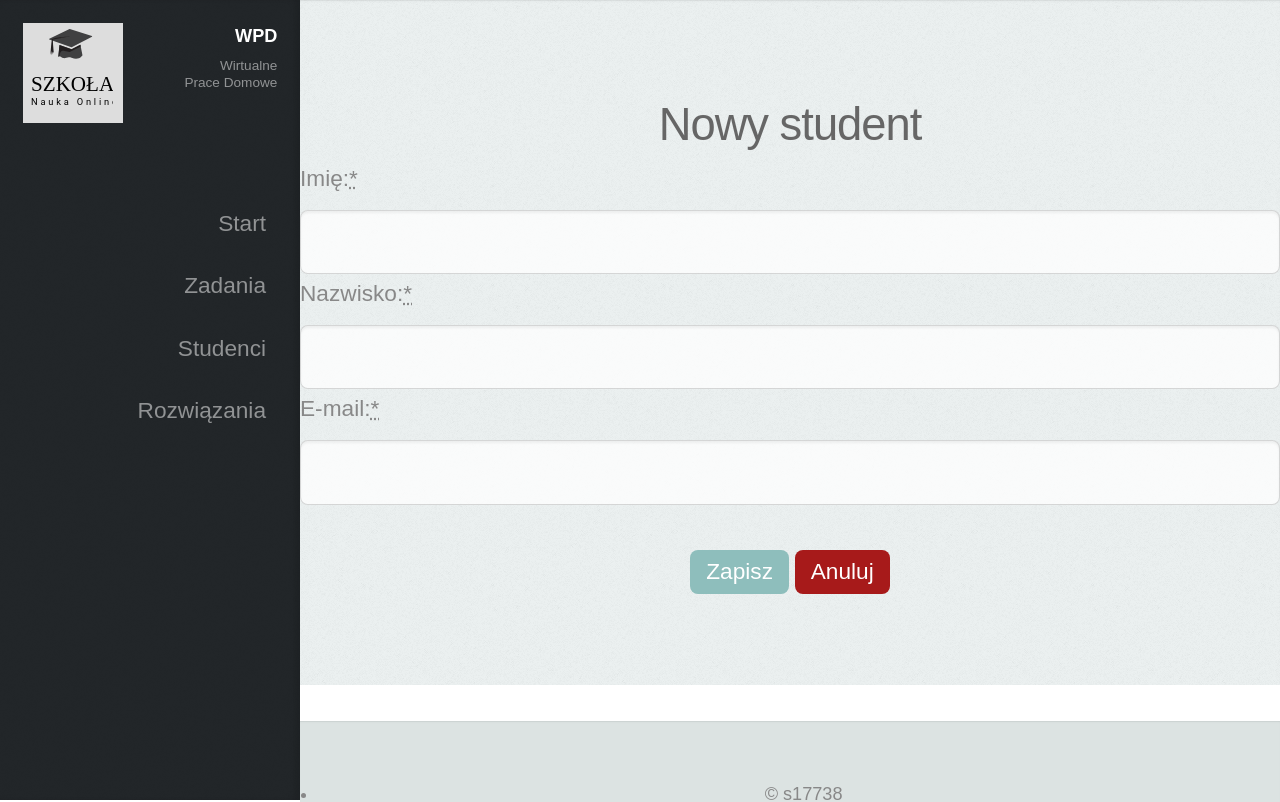
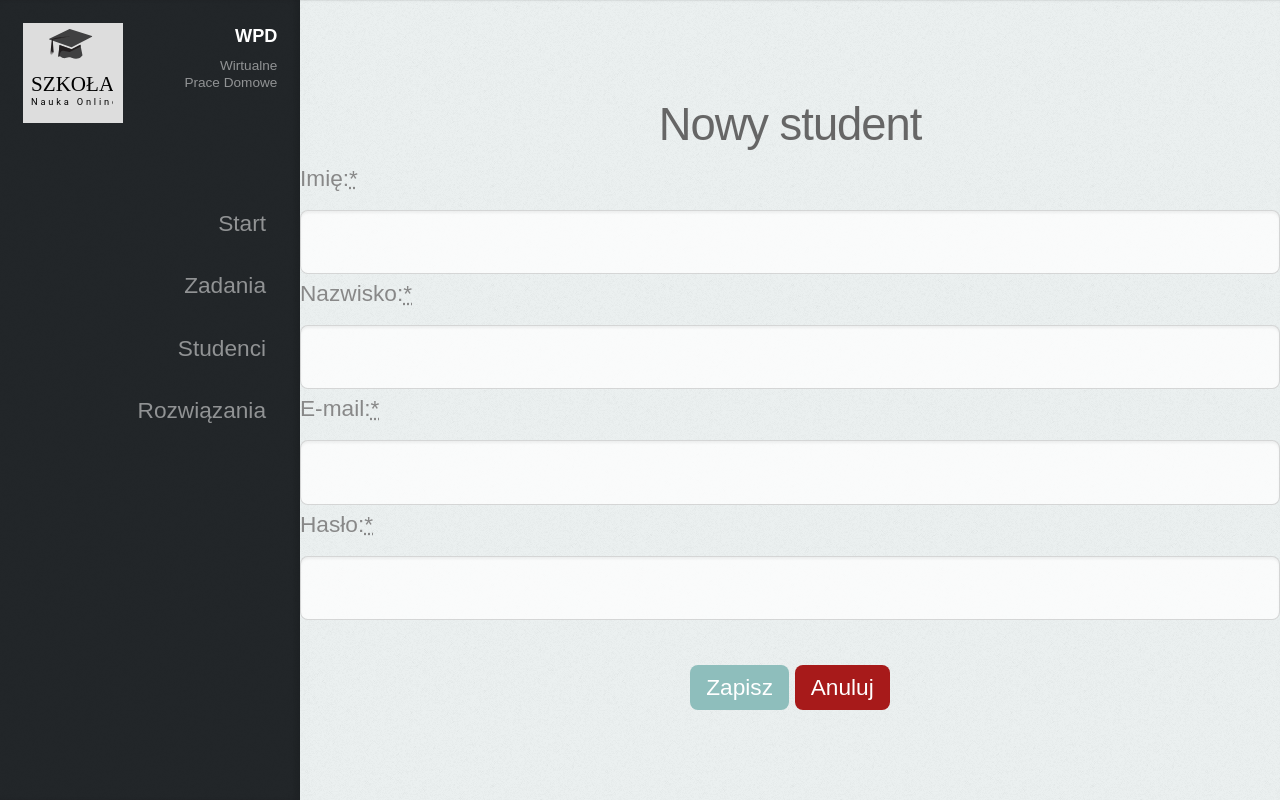
Before and after one commit to s17738/tin, a React (Create React App) app in the folder app-ui/: page /students/new-student in a window 1280 px wide. Shown: the top 802 px of the page. Built offline with nearby package versions, Linux system fonts and the light colour scheme.

Commit message:
users add

```diff
--- a/app-ui/src/api/usersApi.js
+++ b/app-ui/src/api/usersApi.js
@@ -11,3 +11,14 @@ export function getUserById(id) {
 export function deleteUserById(id) {
     return fetch(baseUrl + '/users/' + id, {method: 'DELETE'})
 }
+
+export function addUser(user) {
+    return fetch(baseUrl + '/users', {
+        method: 'POST',
+        headers: {
+            'Accept': 'application/json',
+            'Content-Type': 'application/json'
+        },
+        body: JSON.stringify(user)
+    })
+}
--- a/app-ui/src/components/students/StudentForm.js
+++ b/app-ui/src/components/students/StudentForm.js
@@ -1,22 +1,77 @@
 import React from "react"
 import {Link} from "react-router-dom"
+import {addUser} from "../../api/usersApi";
 
 class StudentForm extends React.Component {
+    constructor(props) {
+        super(props)
+        this.state = {
+            error: null,
+            isSaved: false,
+            newStudentId: null,
+            firstName: '',
+            lastName: '',
+            email: '',
+            password: ''
+        }
+        this.handleChange = this.handleChange.bind(this);
+        this.handleSubmit = this.handleSubmit.bind(this);
+    }
+
+    handleSubmit(event) {
+        event.preventDefault();
+        addUser({
+            firstName: this.state.firstName,
+            lastName: this.state.lastName,
+            email: this.state.email,
+            password: this.state.password,
+            role: {
+                id: '38157c0d-18b3-44c4-8492-efe01e90838e',
+                name: 'student'
+            }
+        }).then((data) => {
+                this.setState({
+                    isSaved: true,
+                    newStudentId: data.id
+                });
+            },
+            (error) => {
+                this.setState({
+                    isLoaded: true,
+                    error
+                });
+            }
+        )
+    }
+
+    handleChange(event) {
+        this.setState({
+            [event.target.name]: event.target.value
+        });
+    }
+
     render() {
         return (
             <section id="students" className="three">
                 <div className="container">
                     <h2>Nowy student</h2>
-                <form className="form">
+                    <form className="form" onSubmit={this.handleSubmit}>
                         <label htmlFor="firstName">Imię:<abbr title="required" aria-label="required">*</abbr></label>
-                    <input type="text" name="firstName" id="firstName" value=""/>
+                        <input onChange={this.handleChange} type="text" name="firstName" id="firstName" value={this.state.firstName}/>
                         <span id="errorFirstName" className="errors-text"></span>
+
                         <label htmlFor="lastName">Nazwisko:<abbr title="required" aria-label="required">*</abbr></label>
-                    <input type="text" name="lastName" id="lastName" value=""/>
+                        <input onChange={this.handleChange} type="text" name="lastName" id="lastName" value={this.state.lastName}/>
                         <span id="errorLastName" className="errors-text"></span>
+
                         <label htmlFor="email">E-mail:<abbr title="required" aria-label="required">*</abbr></label>
-                    <input type="email" name="email" id="email" value=""/>
+                        <input onChange={this.handleChange} type="email" name="email" id="email" value={this.state.email}/>
                         <span id="errorEmail" className="errors-text"></span>
+
+                        <label htmlFor="password">Hasło:<abbr title="required" aria-label="required">*</abbr></label>
+                        <input onChange={this.handleChange} type="password" name="password" id="password" value={this.state.password}/>
+                        <span id="errorEmail" className="errors-text"></span>
+
                         <div className="form-buttons">
                             <p id="errorsSummary" className="errors-text"></p>
                             <input className="button" type="submit" value="Zapisz"/>
```
Also changed, not shown: 1 other file (tests, documents, lock files or other folders). Lines whose indentation alone changed are shown as unchanged.
